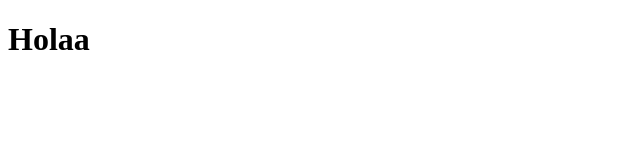
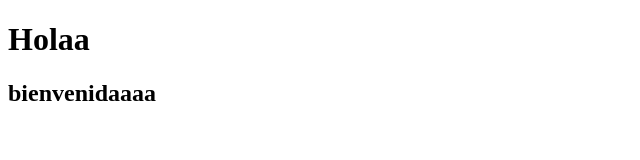
Before and after one commit to MCristina12/pws1, a plain HTML site: page app/index1.html in a window 1280 px wide. Shown: the whole page, without its empty margins (0-640 px from the left). Drawn offline with Linux system fonts and the light colour scheme.

Commit message:
cambiooss

```diff
--- a/app/index1.html
+++ b/app/index1.html
@@ -8,5 +8,6 @@
 </head>
 <body>
     <h1>Holaa</h1>
+    <h2>bienvenidaaaa</h2>
 </body>
 </html>
```
